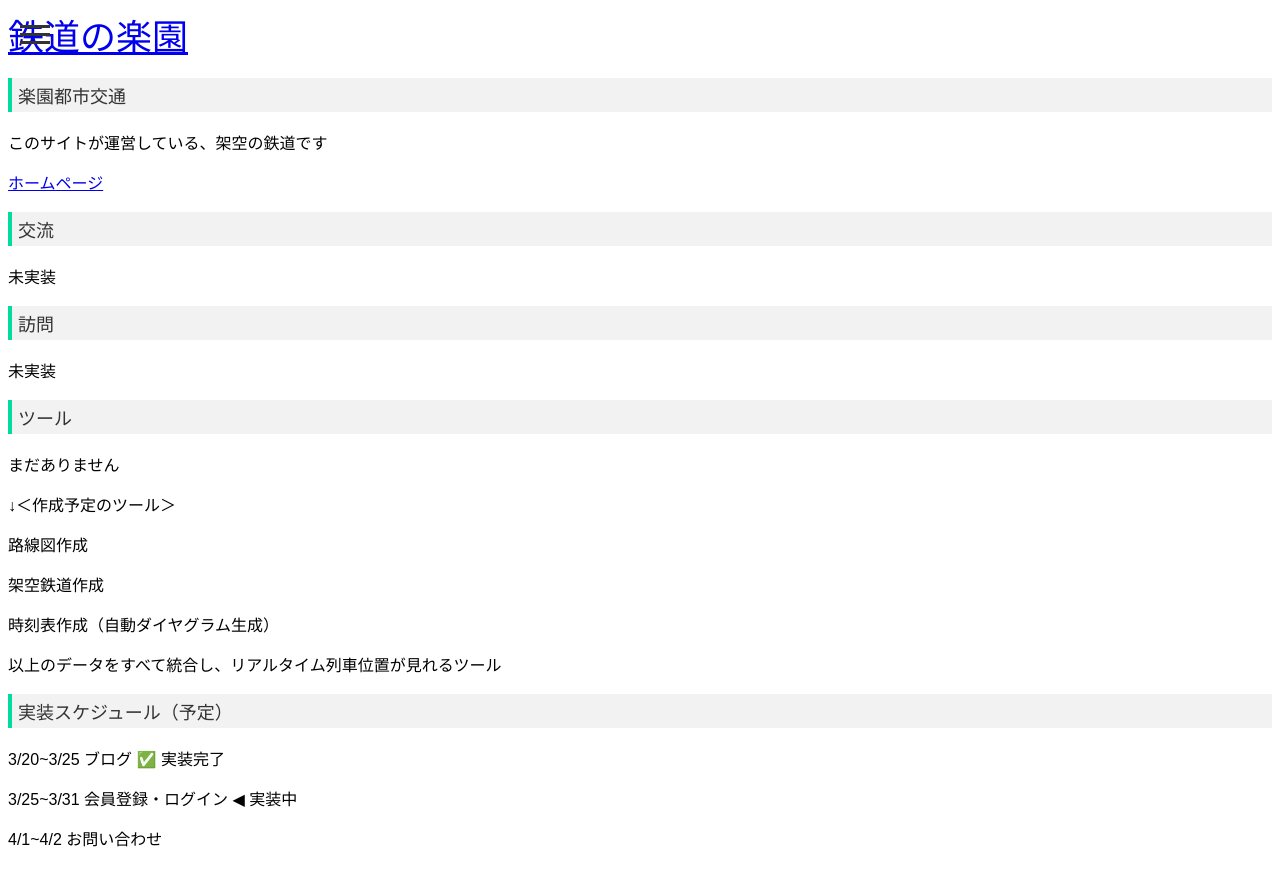
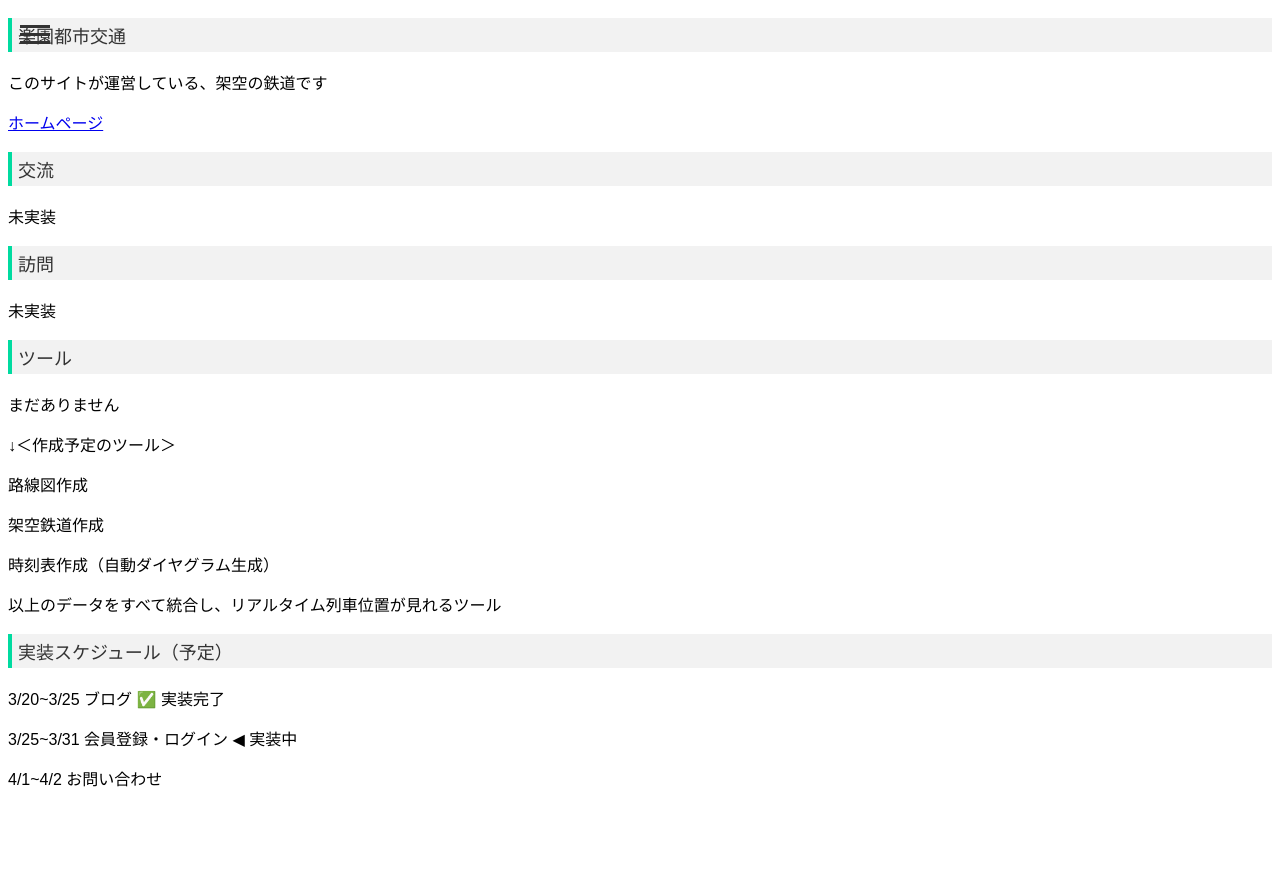
Before and after one commit to trainparadise/trainparadise, a Jekyll site: the page built from index.html, in a window 1280 px wide. Shown: the top 886 px of the page. Built offline with Jekyll 4.4.1, drawn with Linux system fonts in a browser that asks for light colours; comment, search, counter and statistics services are not loaded.

Commit message:
Update nav.html

```diff
--- a/_includes/nav.html
+++ b/_includes/nav.html
@@ -9,9 +9,8 @@
         <li><a href="{{ site.baseurl }}/blog">ブログ</a></li>
         <li><a href="{{ site.baseurl }}/login">ログイン</a></li>
     </ul>
+    <a class="title" href="{{ site.baseurl }}">鉄道の楽園</a>
 </nav>
-
-<a class="title" href="{{ site.baseurl }}">鉄道の楽園</a>
 
 <script>
     function toggleMenu() {
```
